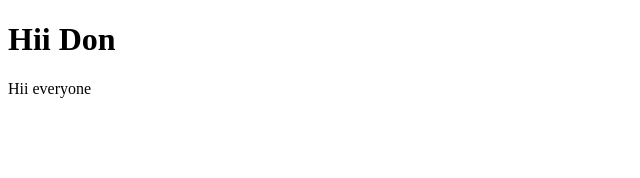
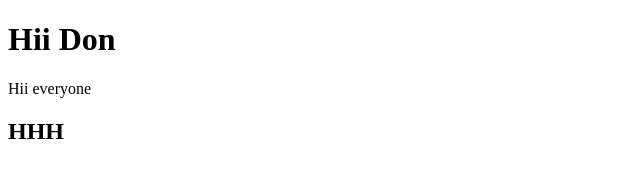
Before and after one commit to Vimal588/learning-Git, a plain HTML site: page index.html in a window 1280 px wide. Shown: the whole page, without its empty margins (0-640 px from the left). Drawn offline with Linux system fonts and the light colour scheme.

Commit message:
add h2 in master

```diff
--- a/index.html
+++ b/index.html
@@ -9,5 +9,6 @@
 <body>
     <h1>Hii Don</h1>
     <p>Hii everyone </p>
+    <H2>HHH</H2>
 </body>
 </html>
```
